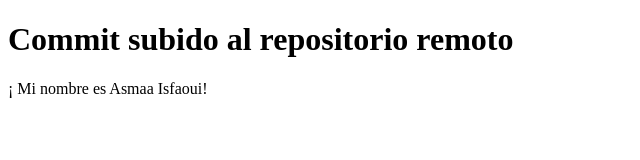
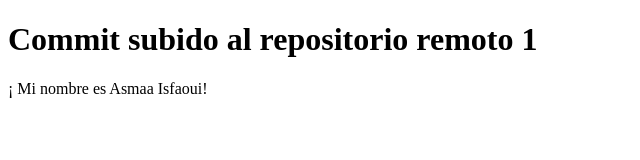
Before and after one commit to asmaaIsf/test-repositorio-Asmaa_Isfaoui, a plain HTML site: page index.html in a window 1280 px wide. Shown: the full height of the page, 0-640 px from the left. Drawn offline with Linux system fonts and the light colour scheme.

Commit message:
commit con repositorio remoto 2

```diff
--- a/index.html
+++ b/index.html
@@ -7,7 +7,7 @@
     <title>Git VSCODE</title>
 </head>
 <body>
-    <h1>Commit subido al repositorio remoto</h1>
+    <h1>Commit subido al repositorio remoto 1</h1>
     <div class=”container”>
         <div class=”row”>
             <p> ¡ Mi nombre es Asmaa Isfaoui! </p>
```
